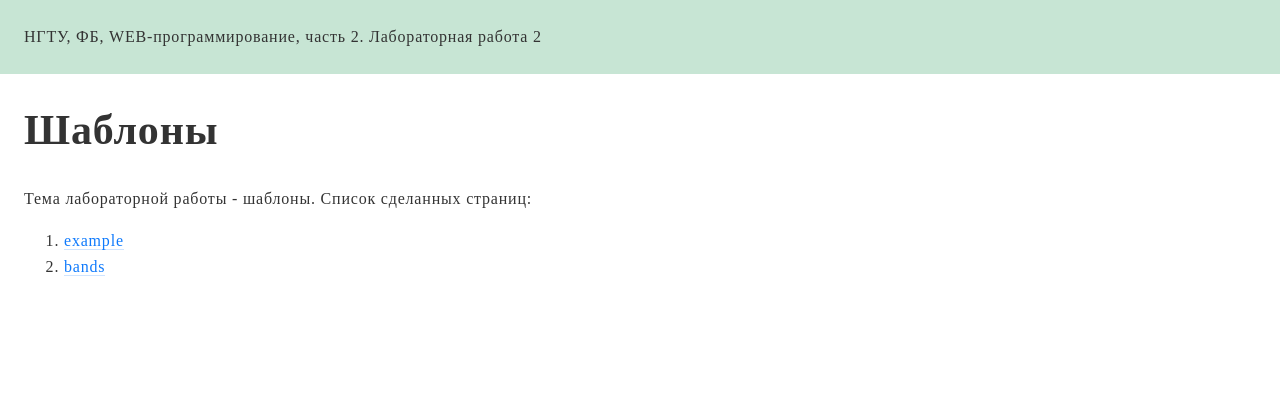
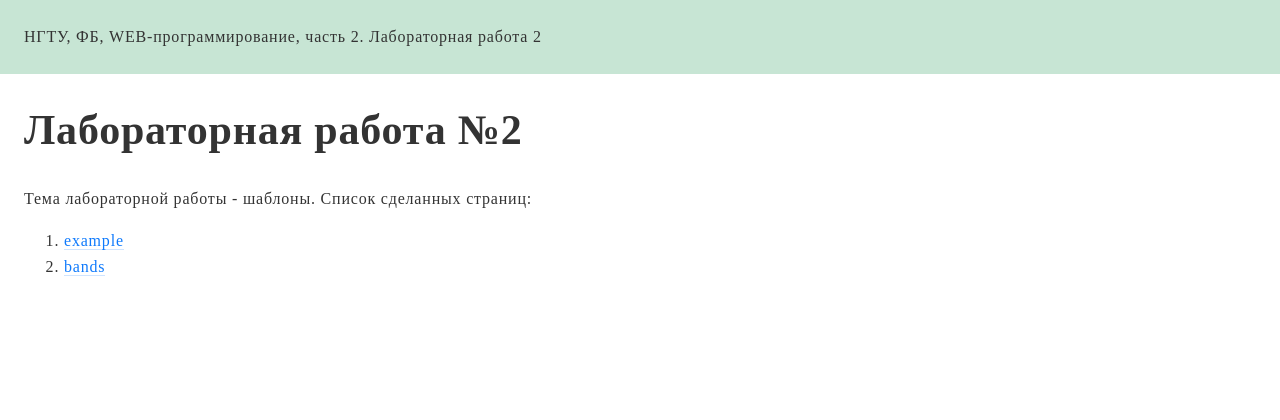
Before and after one commit to mgskym/web-programming-nstu-2, a Flask app: page /lab2/ in a window 1280 px wide. Shown: the top 420 px of the page. Run offline with Flask 3, Linux system fonts and the light colour scheme.

Commit message:
Добавление лабы в меню

```diff
--- a/app.py
+++ b/app.py
@@ -55,7 +55,8 @@ def menu():
     <main>
     <h1>Меню</h1>
         <ul>
-            <li><a href="http://127.0.0.1:5000/lab1">Первая лабораторная</a></li>
+            <li><a href="/lab1">Первая лабораторная</a></li>
+            <li><a href="/lab2">Вторая лабораторная</a></li>
         </ul>
     </main>
     <footer>
--- a/templates/lab2.html
+++ b/templates/lab2.html
@@ -3,7 +3,7 @@
 {% block lab %}Лабораторная работа 2{% endblock %}
 
 {% block main%}
-    <h1>Шаблоны</h1>
+    <h1>Лабораторная работа №2</h1>
     <div>Тема лабораторной работы - шаблоны. Список сделанных страниц:</div>
     <ol>
         <li>
```
